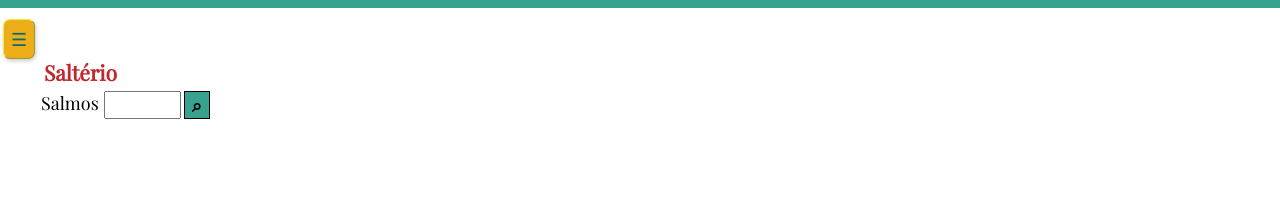
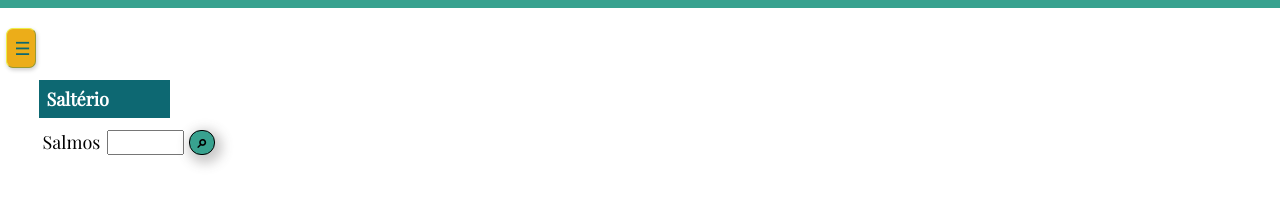
Before and after one commit to px-ao/px-ao.github.io, a website: page salmos.html in a window 1280 px wide. Shown: the part 141-346 px from the top of the page. Drawn offline with nearby package versions, Linux system fonts and the light colour scheme.

Commit message:
Add files via upload

```diff
--- a/estilo.css
+++ b/estilo.css
@@ -119,20 +119,21 @@ main {
 }
 .content {
     display: block;
-    position: absolute;
-    float: left;
-    margin-left: 0 auto;
+    margin: 0 auto;
     background-color: white;
-    padding: 0px 57px 0px 57px;
     top: 160px;
     font-family: 'Playfair Display', serif;
     font-size: 1rem;
+    width: 99%;
+
 }
 
 .artigo{
-    margin: 0px 16px 10px 16px;
+    margin: 0 auto;
+    /* margin: 0px 16px 10px 16px; */
     background-color: white;
-    padding: 0px 25px 0px 25px;
+    padding: 0px 5px 0px 5px;
+    width: 95%;
 }
 .artigo p {
     margin-top: 10px;
@@ -353,10 +354,10 @@ dialog {
   .icon {
     cursor: pointer;
     background-color: #ecad19;
-    position: absolute;
-    float:left;
+    width: 30px;
+    margin-bottom: 12px;
     left: 3px;
-    top: 0px;
+    top: 160px;
     padding: 7px;
     color: #0d6872;
     z-index: 13;
@@ -413,43 +414,76 @@ dialog {
    box-shadow: 2px 2px 17px hsla(0, 1%, 29%, 0.302);
    cursor: pointer;
 }
-#lsalmos{
+ #inputsalmo {
+    display: flex;
+    margin: 0 auto;
 
-    width: 77px;
+    width: 100%;
+}
 
-}
-#lsamos2{
-    border-bottom: 1px solid #000;
-}
-#inputsalmo{
-    display: flex;
-}
-#idbuscarsalmo{
+ #idbuscarsalmo {
     display: block;
     font-size: 18px;
-    border:#000 solid 1px;
+    border: #000 solid 1px;
     padding: 1px 7px 1px 7px;
-    margin-left: 3px;
+    margin-left: 5px;
     font-weight: bold;
     background-color: #38a28f;
+    box-shadow: 3px 4px 12px 4px hsla(0, 1%, 29%, 0.302);
+    border-radius: 12px;
 }
 #idbuscarsalmo:hover{
     cursor: pointer;
-    color:darkslategrey;
     background-color: #ebea97;
+    color: #000;
 }
-#idtsalmo {
-	text-align: center;
-	font-size: 2em;
+#idsalterio {
+    display: block;
+    float: left;
+   margin-bottom: 12px;
+    background-color: #0d6872;
+    color: #ffffff;
+    font-size: 1rem;
+    font-weight: bolder;
+    padding: 7px;
+    text-align: center;
+    padding-right: 61px;
+    margin-left: 33px ;
 }
-#idlabel{
+
+ #lsalmos {
+    width: 77px;
+    font-size: 12pt;
+    height: 25px;
+
+}
+
+.artigo #lsamos2 {
+    border-bottom: 1px solid #000;
+}
+
+.artigo #idlabel {
     display: block;
-    margin-right: 5px;
+    margin-right: 7px ;
+
+}
+
+ .content #dicsalmo {
+    display: block;
+    text-align: justify;
+    width: 77%;
+    margin: 0 auto;
 }
 #idvolta, #idsegue{
     display: block;
     padding: 3px;
     cursor: pointer;
+}
+#idtsalmo{
+    font-size: large;
+    font-weight: bold;
+   text-align: center;
+
 }
 @media  screen and (max-width : 700px)  {
     #fundoimg {
--- a/salmos.html
+++ b/salmos.html
@@ -32,12 +32,13 @@
         <!-- Ícone do menu -->
         <div class="icon" onclick="openNav()">&#9776;</div>
 
+        <div id="idsalterio">Saltério</div><br>
+        <article class="artigo">
 
-        <article class="artigo">
-            <h3>Saltério</h3>
             <div id="inputsalmo">
+
                 <div id="idlabel">
-                <label for="lsalmos">Salmos  </label>
+                    <label for="lsalmos">Salmos </label>
                 </div>
                 <input list="lsalmos2" id="lsalmos" size="3" minlength="1" maxlength="3" type="number">
                 <datalist id="lsalmos2">
@@ -192,12 +193,16 @@
                     <option value="149">
                     <option value="150">
 
-                </datalist> <span id="idbuscarsalmo" onclick="DicSalmos()">&#8981;</span>
+                </datalist>
+                <button type="button" id="idbuscarsalmo" onclick="DicSalmos()">
+                    &#8981;
+                </button>
+
             </div>
+
             <div id="dicsalmo">
 
             </div>
-
 
 
 
```
